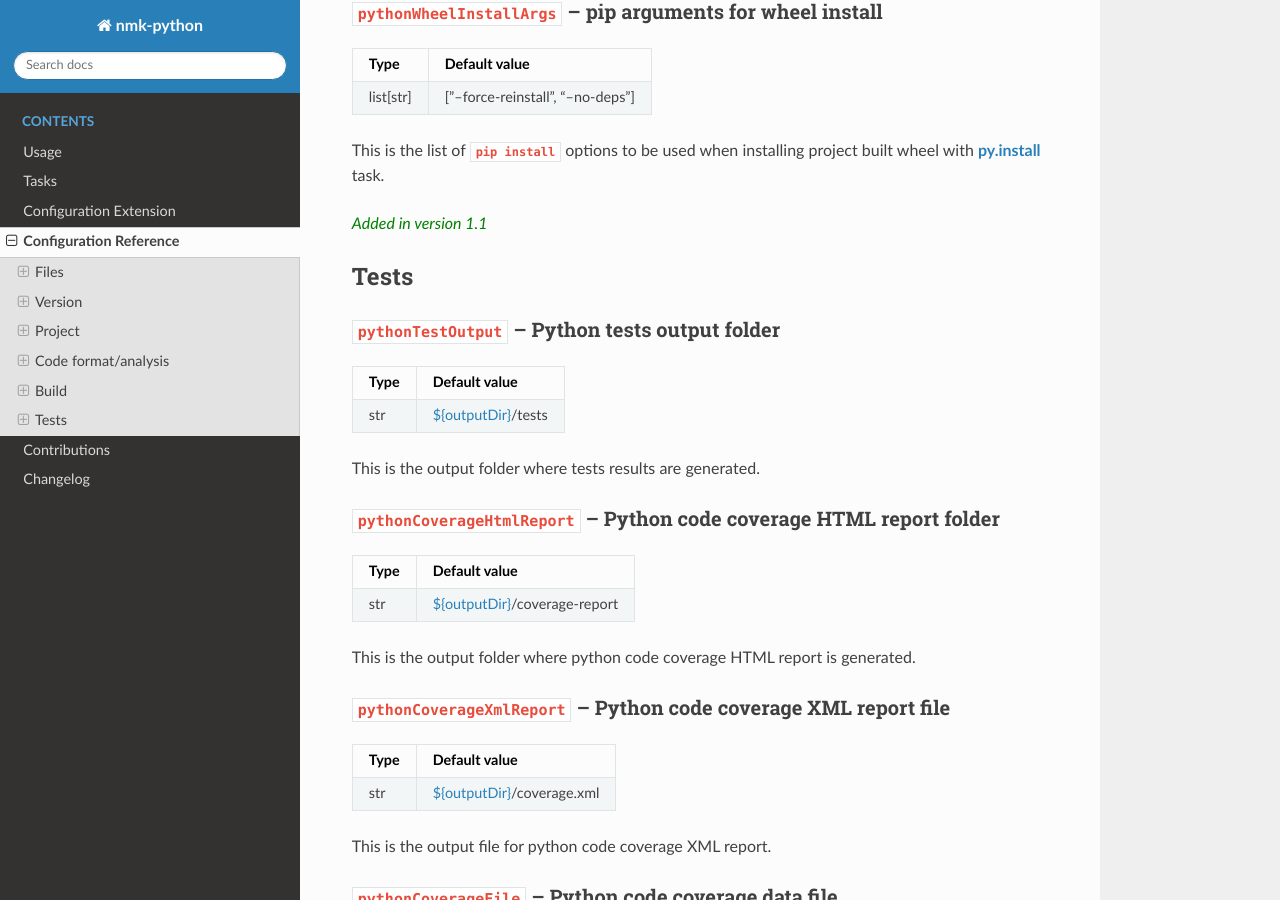
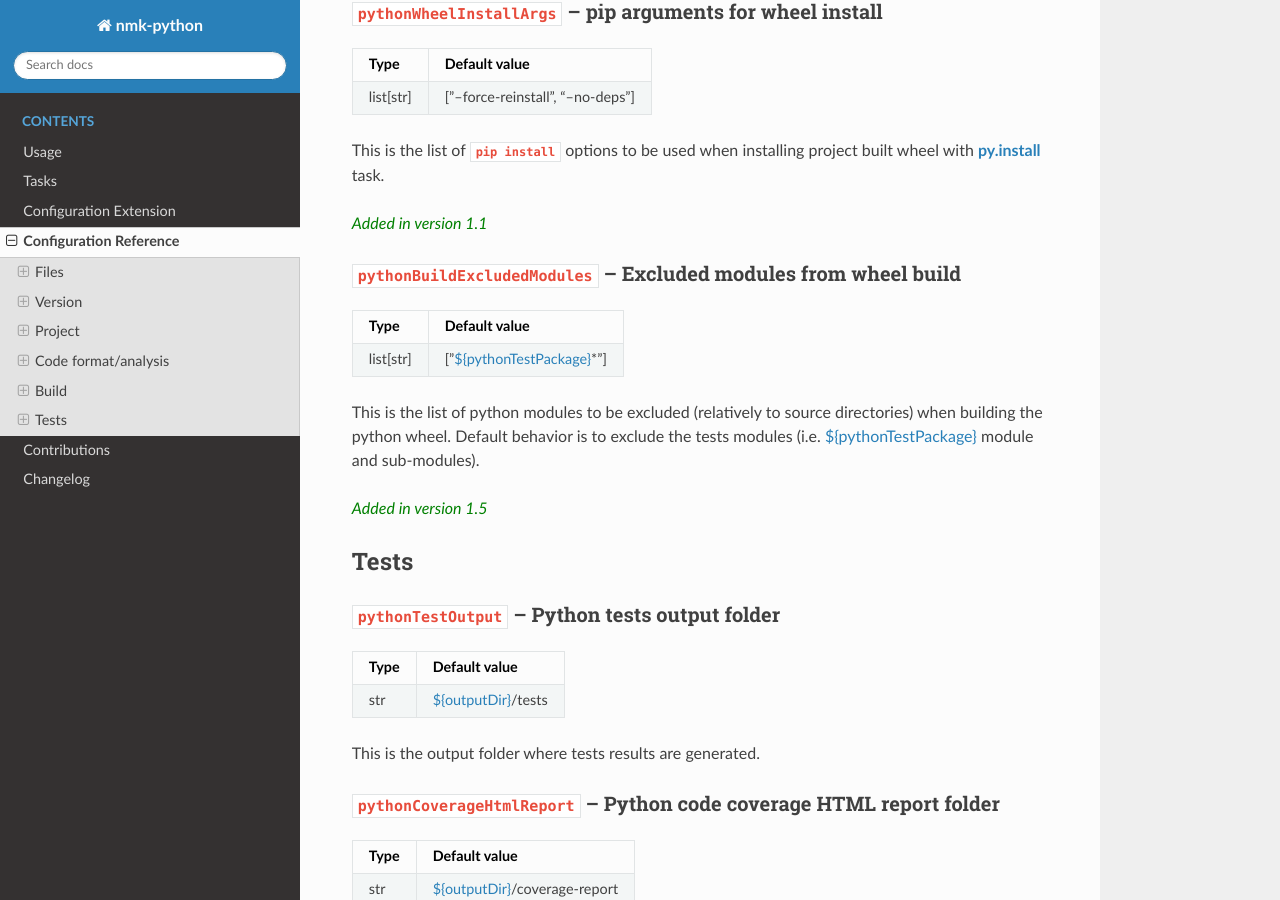
Before and after one commit to dynod/nmk-python, a Sphinx documentation site: the page built from doc/config.md, in a window 1280 px wide and 900 px high, scrolled down 9013 px. Built offline with Sphinx 7.4.7 and the Read the Docs theme 3.1.0, drawn with Linux system fonts in a browser that asks for light colours.

Commit message:
Ignore test module with wildcard when building python wheel

```diff
--- a/doc/config.md
+++ b/doc/config.md
@@ -405,6 +405,18 @@ This is the list of **`pip install`** options to be used when installing project
 
 *<span style="color:green">Added in version 1.1</span>*
 
+(pythonBuildExcludedModules)=
+### **`pythonBuildExcludedModules`** -- Excluded modules from wheel build
+
+| Type | Default value |
+|-     |-
+| list[str] | ["{ref}`${pythonTestPackage}<pythonTestPackage>`*"]
+
+This is the list of python modules to be excluded (relatively to source directories) when building the python wheel.
+Default behavior is to exclude the tests modules (i.e. {ref}`${pythonTestPackage}<pythonTestPackage>` module and sub-modules).
+
+*<span style="color:green">Added in version 1.5</span>*
+
 ## Tests
 
 (pythonTestOutput)=
--- a/pyproject.toml
+++ b/pyproject.toml
@@ -32,7 +32,7 @@ Issues = "https://github.com/dynod/nmk/issues?q=is%3Aopen+is%3Aissue+label%3Aplu
 
 [tool.setuptools.packages.find]
 where = ["src"]
-exclude = ["tests"]
+exclude = ["tests*"]
 namespaces = false
 
 [tool.setuptools.package-data]
--- a/src/nmk_python/build.yml
+++ b/src/nmk_python/build.yml
@@ -76,6 +76,9 @@ config:
     # Type checking mode for Pyright; may be off, basic, standard, strict
     pythonTypeCheckingMode: strict
 
+    # Excluded modules for wheel build
+    pythonBuildExcludedModules: []
+
 tasks:
 
     # Python editable install
--- a/src/nmk_python/templates/build.toml.jinja
+++ b/src/nmk_python/templates/build.toml.jinja
@@ -22,7 +22,7 @@ dependencies = [{% for req in pythonPackageRequirements %}
 
 [tool.setuptools.packages.find]
 where = [{% for path in pythonSrcFolders %}"{{path}}",{% endfor %}]
-exclude = ["{{pythonTestPackage}}"]
+exclude = [{% for module in pythonBuildExcludedModules %}{% if loop.index > 1 %},{% endif %}"{{module}}"{% endfor %}]
 namespaces = false
 
 [tool.setuptools.package-data]
--- a/src/nmk_python/tests.yml
+++ b/src/nmk_python/tests.yml
@@ -31,6 +31,10 @@ config:
             CODECOV_TOKEN: ${{ secrets.CODECOV_TOKEN }}
           __if__: ${pythonFoundSrcFiles}
 
+    # Ignore test module from wheel build (+ submodules)
+    pythonBuildExcludedModules:
+        - ${pythonTestPackage}*
+
 tasks:
 
     # Python tests (through pytest)
```
Also changed, not shown: doc/changelog.md (+4 -0 lines).
